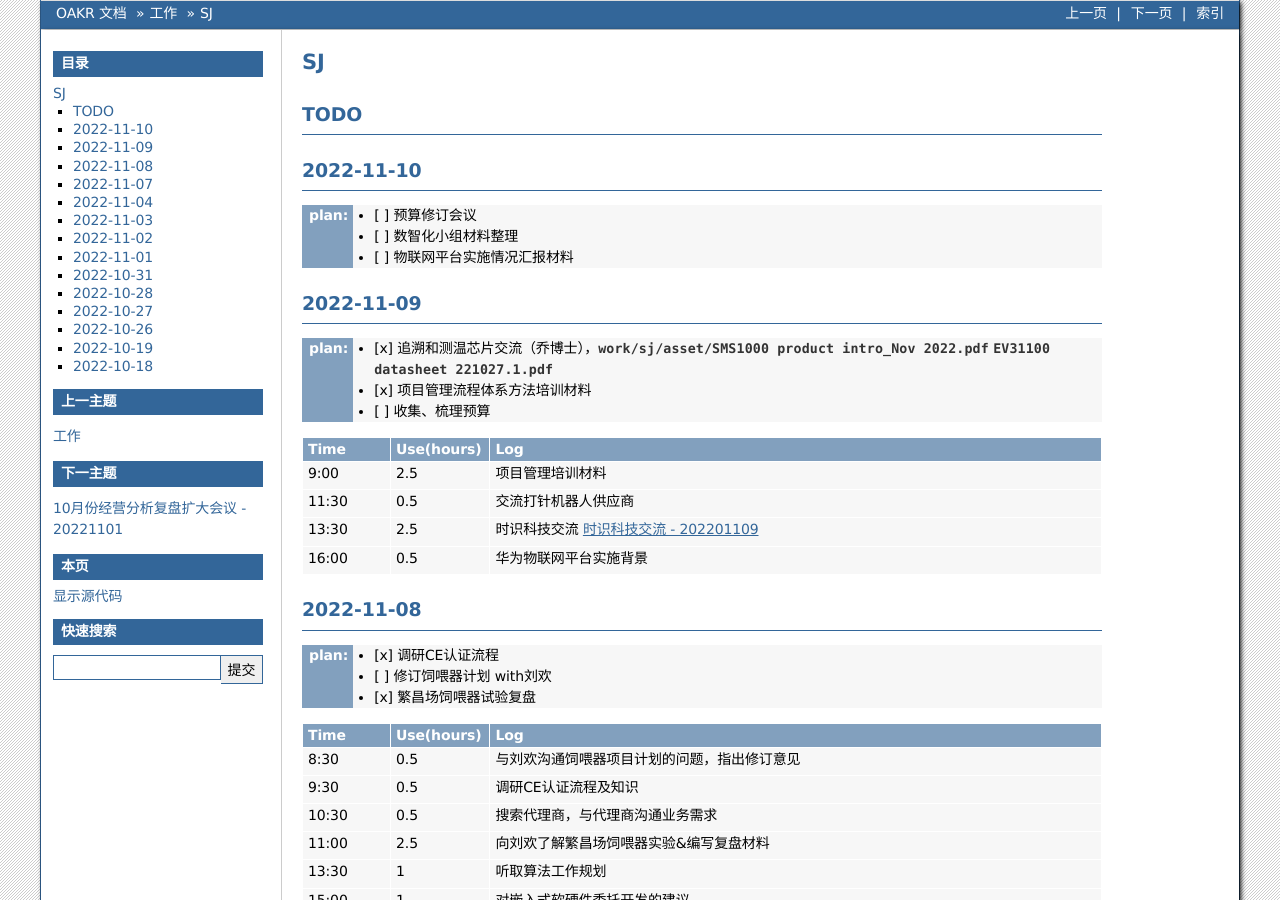
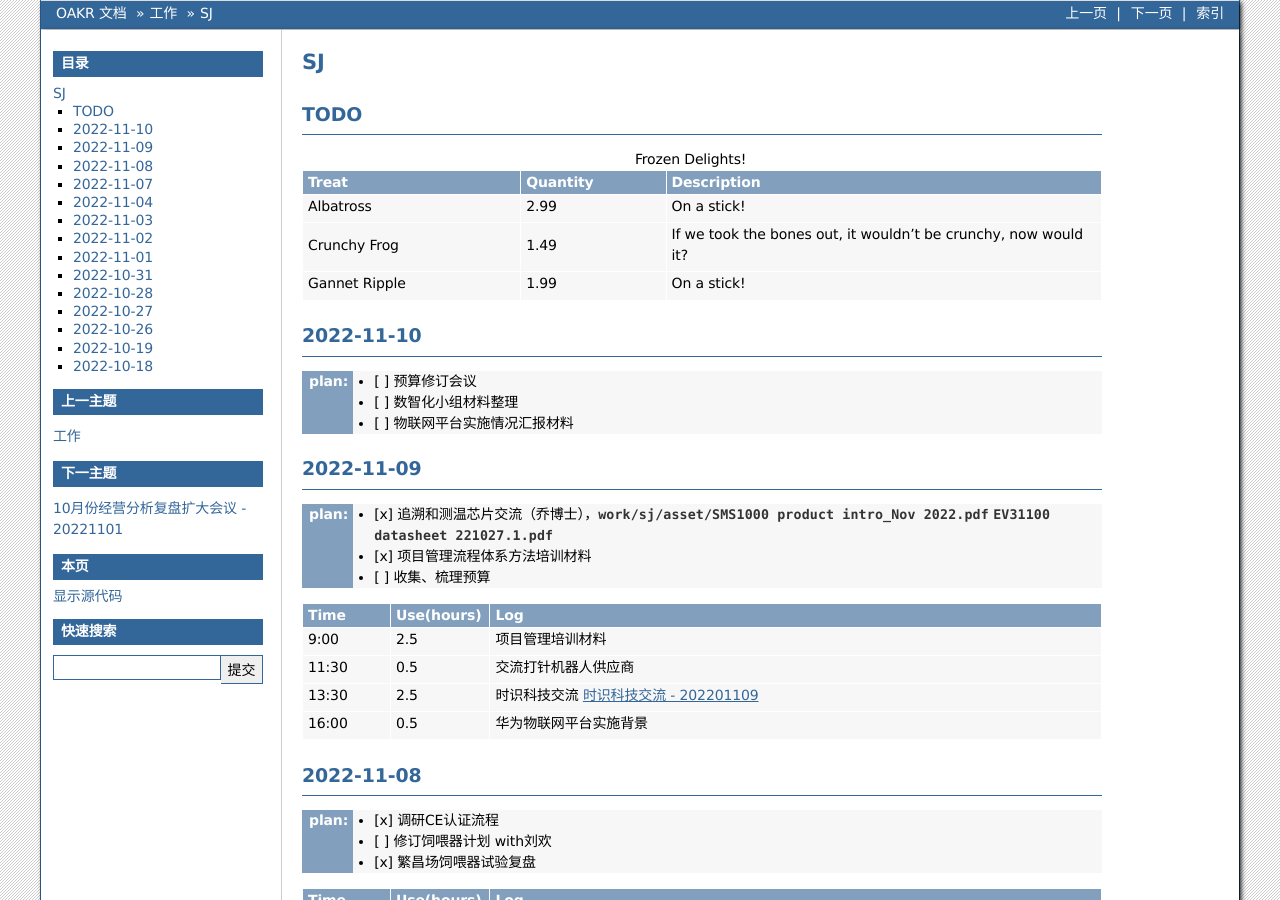
Before and after one commit to cruiurc/cruiurc.github.io, a Sphinx documentation site: the page built from source/work/sj/sj.rst, in a window 1280 px wide and 900 px high. Built offline with Sphinx 7.4.7, drawn with Linux system fonts in a browser that asks for light colours.

Commit message:
20221109 work

```diff
--- a/source/work/sj/sj.rst
+++ b/source/work/sj/sj.rst
@@ -2,6 +2,25 @@
 ===
 TODO
 -----
+.. list-table:: Frozen Delights!
+    :widths: 15 10 30
+    :header-rows: 1
+
+    * - Treat
+      - Quantity
+      - Description
+    * - Albatross
+      - 2.99
+      - On a stick!
+    * - Crunchy Frog
+      - 1.49
+      - If we took the bones out, it wouldn't be
+        crunchy, now would it?
+    * - Gannet Ripple
+      - 1.99
+      - On a stick!
+
+
 .. list-table::
    :widths: 50 50
    :header-rows: 1
```
